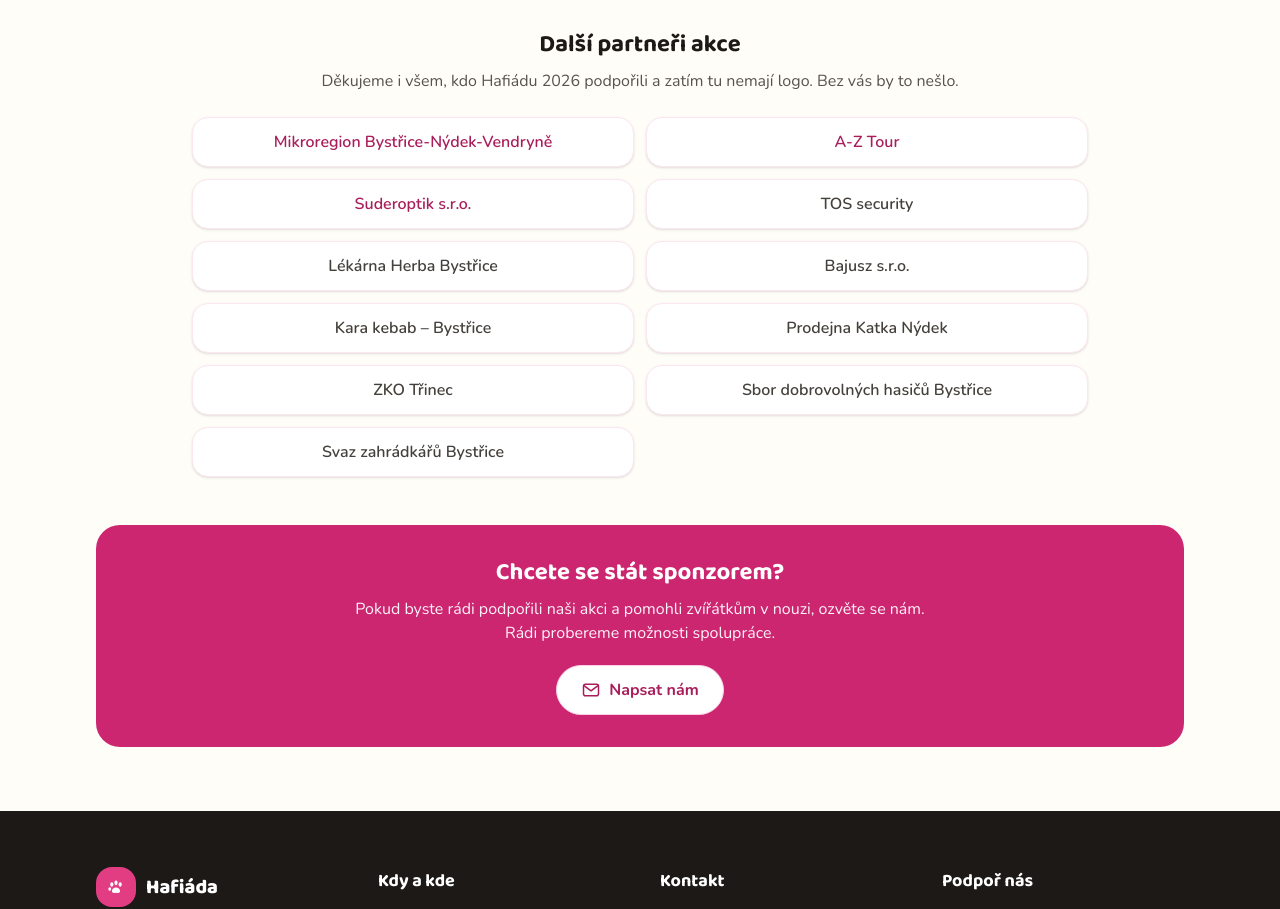
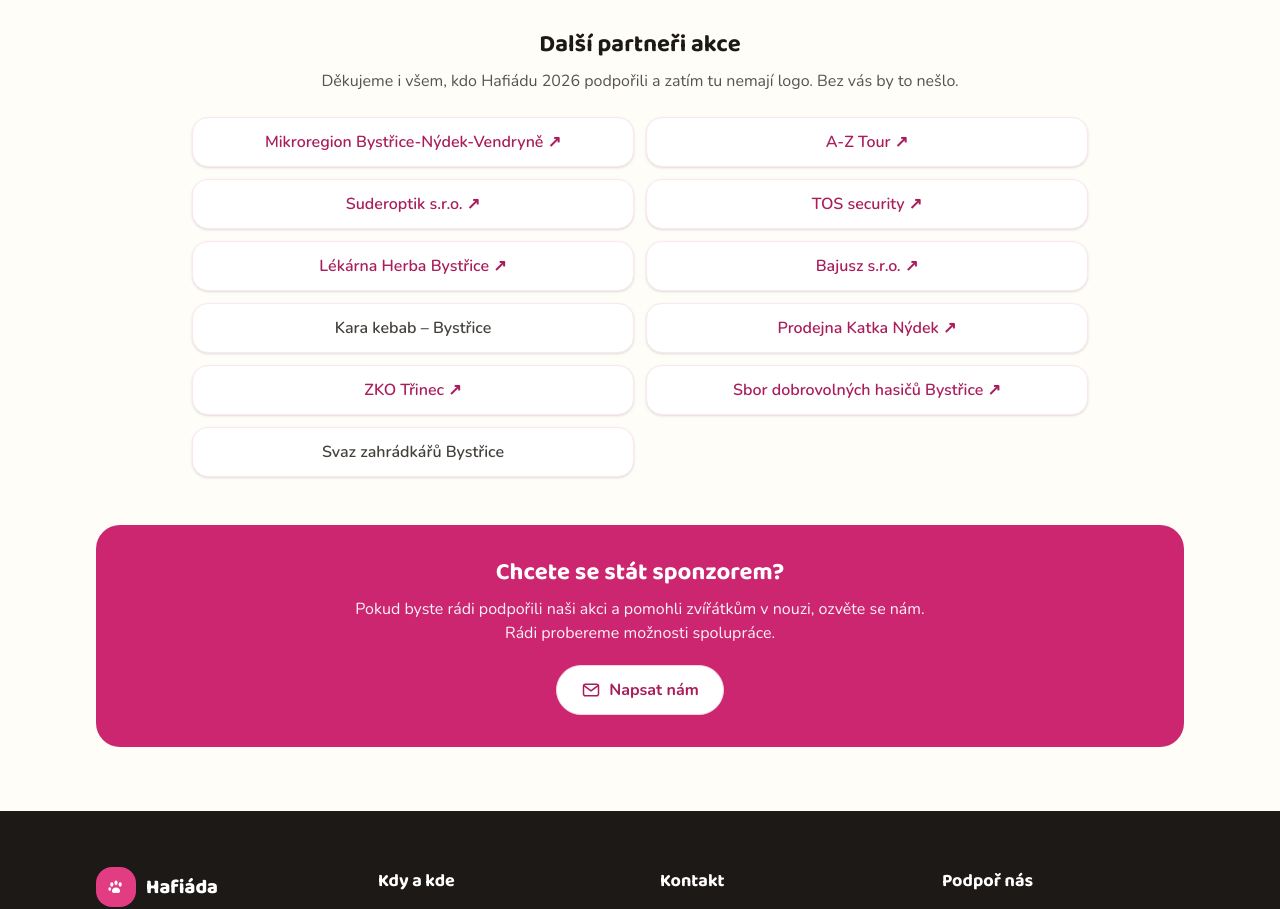
Before and after one commit to tereza-vac/hafiada-web, a React (Vite) app: page /sponzori in a window 1280 px wide. Shown: the part 1600-2509 px from the top of the page. Built offline with nearby package versions, Linux system fonts and the light colour scheme.

Commit message:
sponzori: doplnene odkazy na weby partneru (Herba, Bajusz, Katka, TOS, ZKO, SDH)

```diff
--- a/src/data/site.ts
+++ b/src/data/site.ts
@@ -143,12 +143,12 @@
   { name: "Mikroregion Bystřice-Nýdek-Vendryně", url: "https://www.mikroregion-bnv.cz/" },
   { name: "A-Z Tour", url: "https://www.ckaztour.cz/" },
   { name: "Suderoptik s.r.o.", url: "https://www.suderoptik.cz/" },
-  { name: "TOS security" },
-  { name: "Lékárna Herba Bystřice" },
-  { name: "Bajusz s.r.o." },
+  { name: "TOS security", url: "https://www.tossecurity.cz/" },
+  { name: "Lékárna Herba Bystřice", url: "https://www.herba-lekarna.cz/" },
+  { name: "Bajusz s.r.o.", url: "https://www.bajusz.cz/" },
   { name: "Kara kebab – Bystřice" },
-  { name: "Prodejna Katka Nýdek" },
-  { name: "ZKO Třinec" },
-  { name: "Sbor dobrovolných hasičů Bystřice" },
+  { name: "Prodejna Katka Nýdek", url: "https://www.katkanydek.cz/" },
+  { name: "ZKO Třinec", url: "https://zko-trinec.wbs.cz/" },
+  { name: "Sbor dobrovolných hasičů Bystřice", url: "https://www.hasicibystrice.cz/" },
   { name: "Svaz zahrádkářů Bystřice" },
 ];
--- a/src/pages/SponzoriPage.tsx
+++ b/src/pages/SponzoriPage.tsx
@@ -114,7 +114,7 @@
                       rel="noreferrer"
                       className="font-semibold text-brand-700 transition hover:text-brand-800"
                     >
-                      {p.name}
+                      {p.name} <span aria-hidden>↗</span>
                     </a>
                   ) : (
                     inner
```
